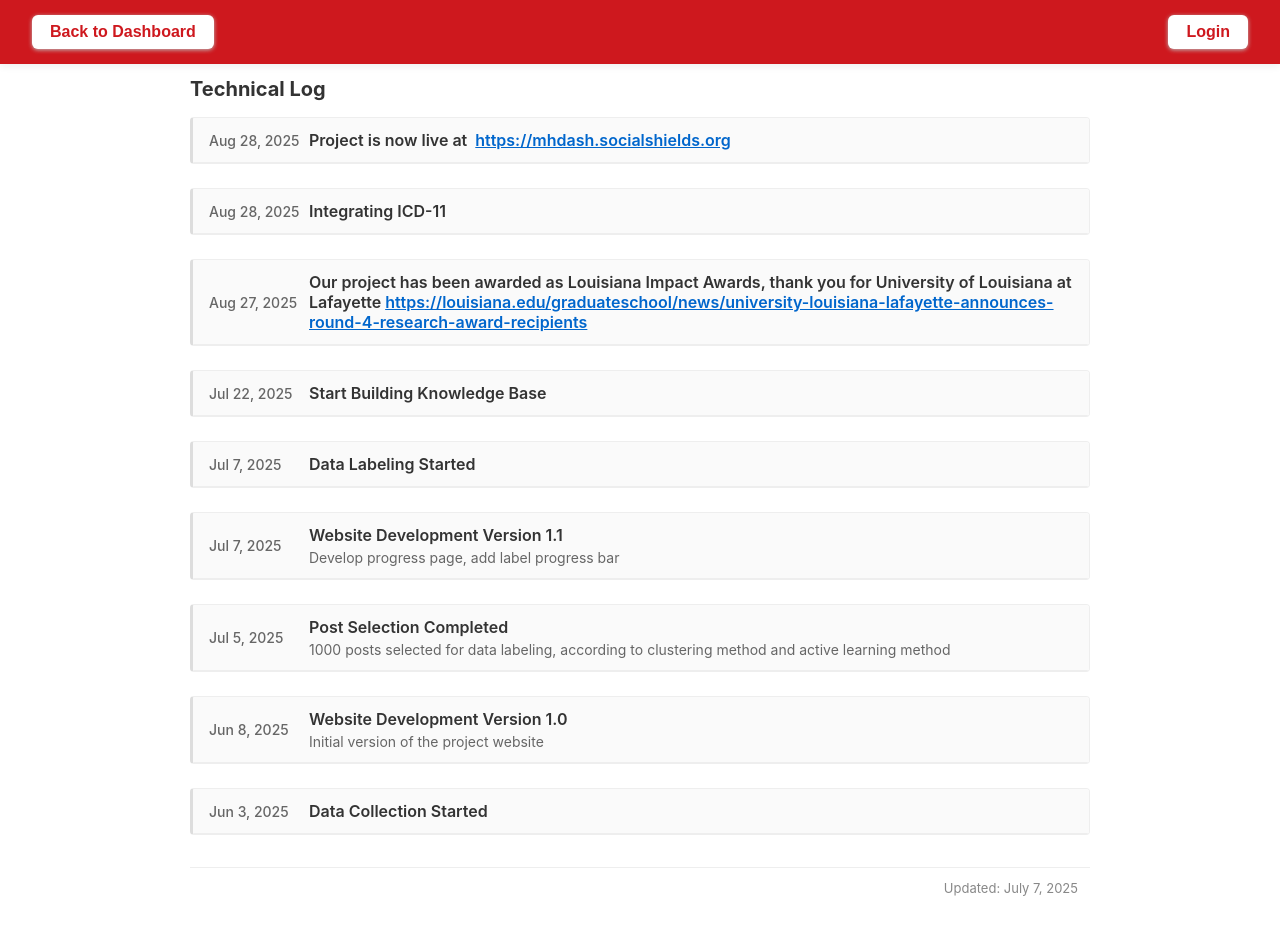
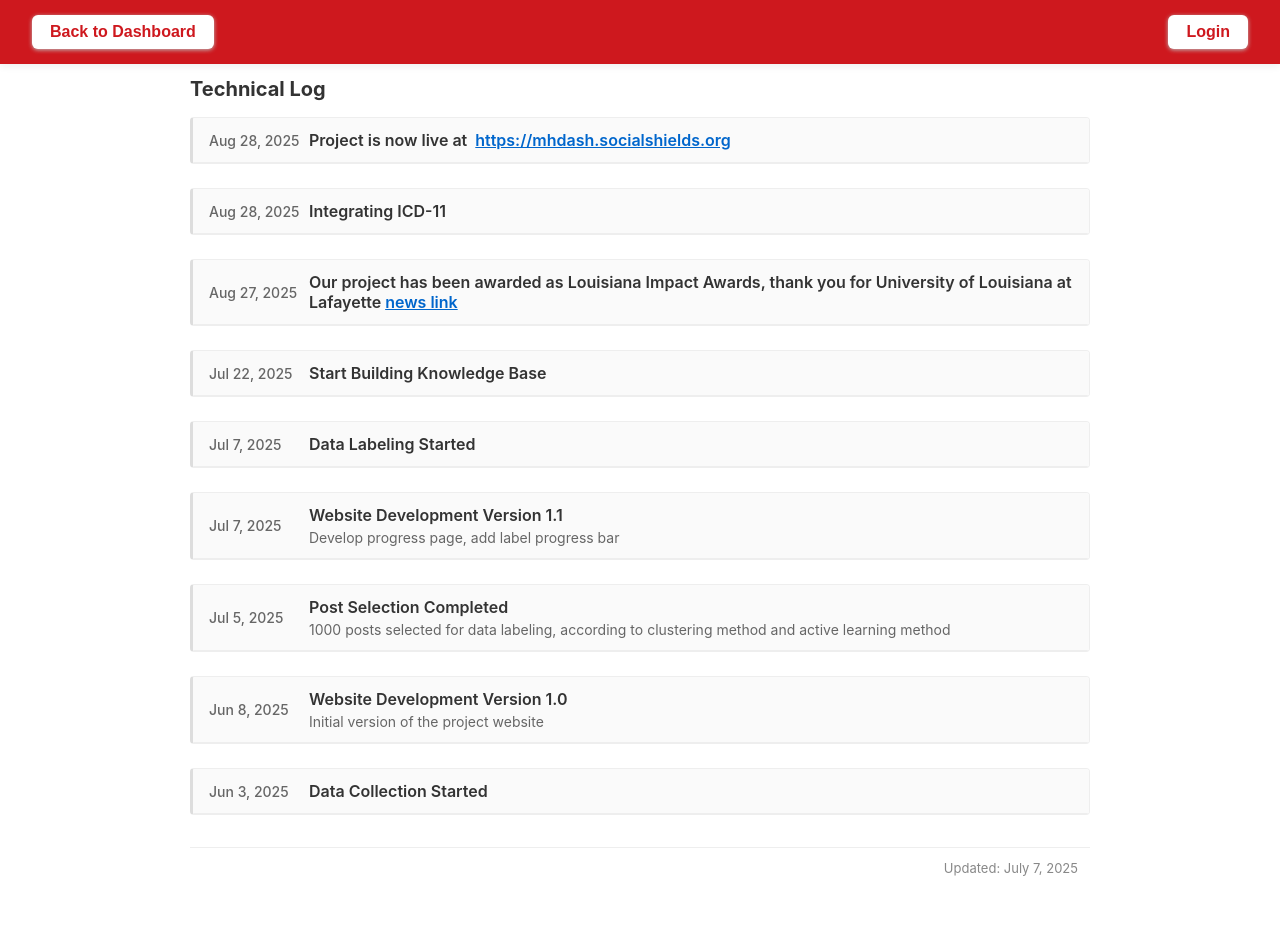
Before and after one commit to ihozh/mental-health-vercel, a Next.js app: page /progress in a window 1280 px wide. Built offline with nearby package versions, Linux system fonts and the light colour scheme.

Commit message:
Update progress.js

```diff
--- a/pages/progress.js
+++ b/pages/progress.js
@@ -21,7 +21,8 @@ export default function ProjectProgress() {
     {
       date: '2025-08-27',
       title: 'Our project has been awarded as Louisiana Impact Awards, thank you for University of Louisiana at Lafayette',
-      link: 'https://louisiana.edu/graduateschool/news/university-louisiana-lafayette-announces-round-4-research-award-recipients'
+      link: 'https://louisiana.edu/graduateschool/news/university-louisiana-lafayette-announces-round-4-research-award-recipients',
+      linkText: 'news link'
     },
     {
       date: '2025-07-22',
@@ -133,7 +134,7 @@ export default function ProjectProgress() {
                     {log.title}
                     {log.link && (
                       <a href={log.link} target="_blank" rel="noopener noreferrer" style={{ color: '#0066cc', textDecoration: 'underline', marginLeft: 4 }}>
-                        {log.link}
+                        {log.linkText || log.link}
                       </a>
                     )}
                   </h2>
```
